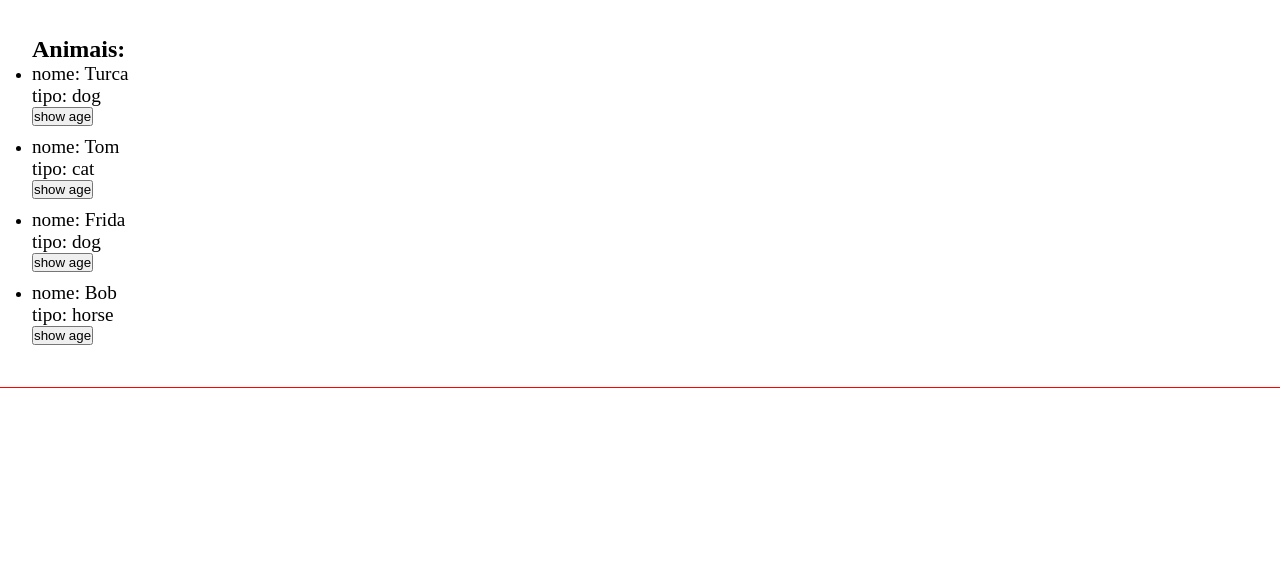
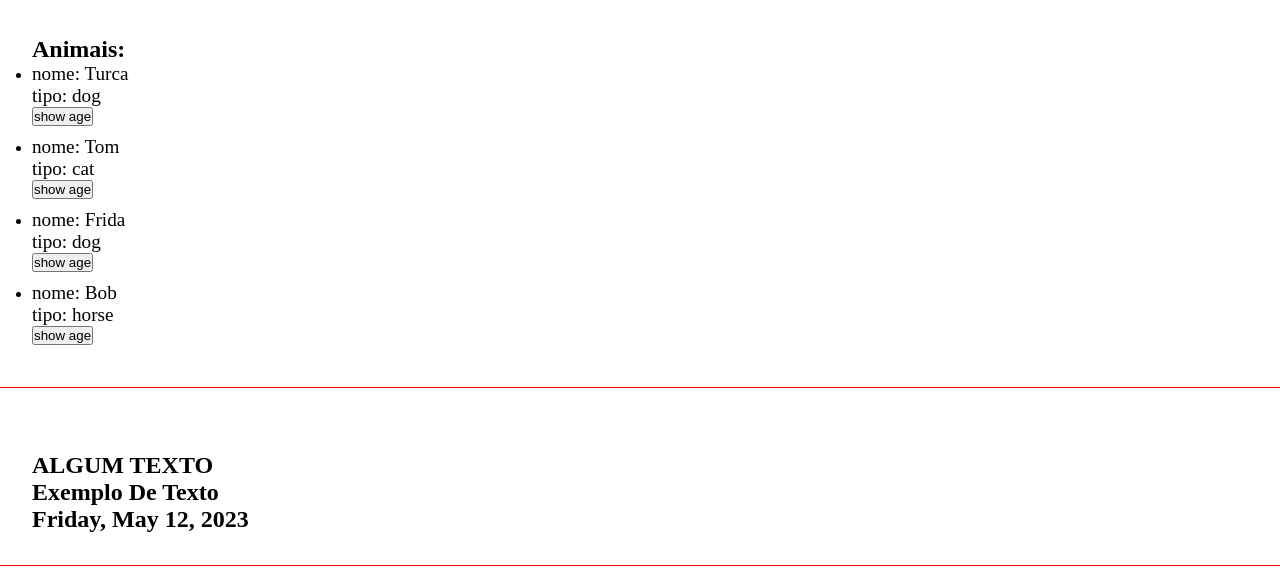
Before and after one commit to Tibes1/EstudoAngular, an Angular app: page / in a window 1280 px wide. Shown: the part 991-1561 px from the top of the page. Built offline with nearby package versions, Linux system fonts and the light colour scheme.

Commit message:
Transforming Data Using Pipes

```diff
--- a/src/app/app.component.html
+++ b/src/app/app.component.html
@@ -5,3 +5,4 @@
 <app-eventos></app-eventos>
 <app-emitter></app-emitter>
 <app-list-render></app-list-render>
+<app-pipes></app-pipes>
--- a/src/app/app.module.ts
+++ b/src/app/app.module.ts
@@ -11,6 +11,7 @@ import { EventosComponent } from './components/eventos/eventos.component';
 import { EmitterComponent } from './components/emitter/emitter.component';
 import { ChangeNumberComponent } from './components/change-number/change-number.component';
 import { ListRenderComponent } from './components/list-render/list-render.component';
+import { PipesComponent } from './components/pipes/pipes.component';
 
 @NgModule({
   declarations: [
@@ -22,7 +23,8 @@ import { ListRenderComponent } from './components/list-render/list-render.compon
     EventosComponent,
     EmitterComponent,
     ChangeNumberComponent,
-    ListRenderComponent
+    ListRenderComponent,
+    PipesComponent
   ],
   imports: [
     BrowserModule,
--- /dev/null
+++ b/src/app/components/pipes/pipes.component.html
@@ -0,0 +1,5 @@
+<div class="class">
+    <h2> {{"Algum texto" | uppercase}}</h2>
+    <h2> {{someText | titlecase}} </h2>
+    <h2> {{ today | date: "fullDate" }} </h2>
+</div>
--- /dev/null
+++ b/src/app/components/pipes/pipes.component.ts
@@ -0,0 +1,13 @@
+import { Component } from '@angular/core';
+
+@Component({
+  selector: 'app-pipes',
+  templateUrl: './pipes.component.html',
+  styleUrls: ['./pipes.component.css']
+})
+export class PipesComponent {
+
+  someText:string = 'EXEMPLO DE TEXTO'
+
+  today: any = new Date()
+}
```
Also changed, not shown: src/app/components/pipes/pipes.component.css (added), 1 other file (tests, documents, lock files or other folders).
